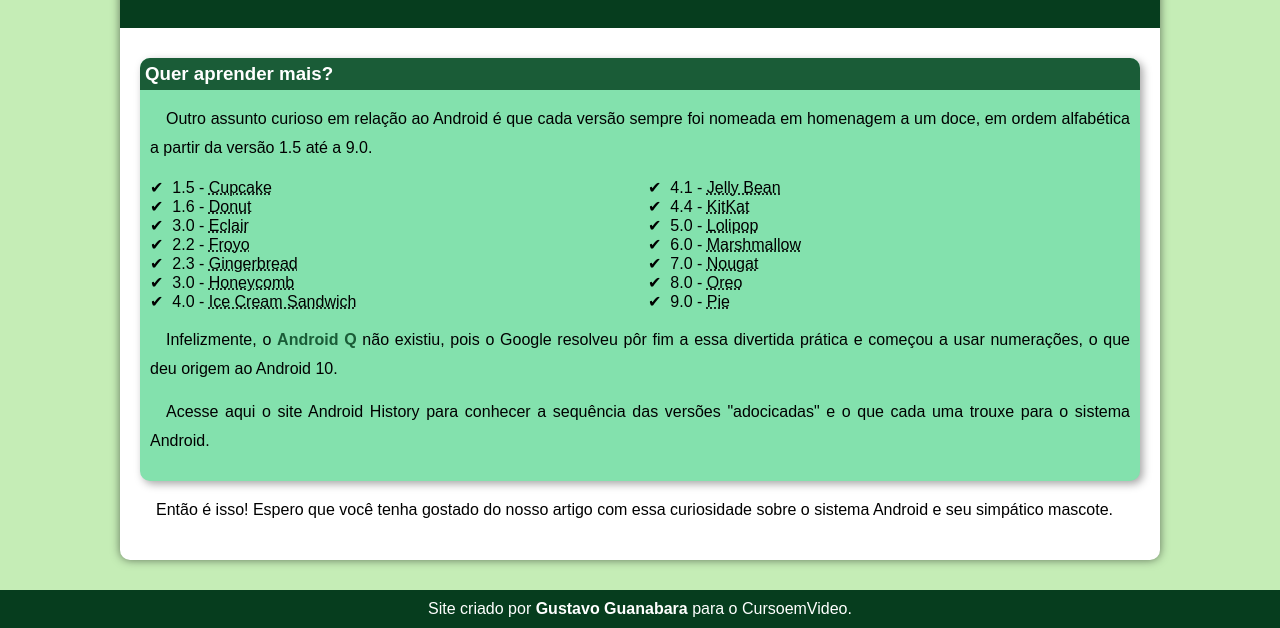
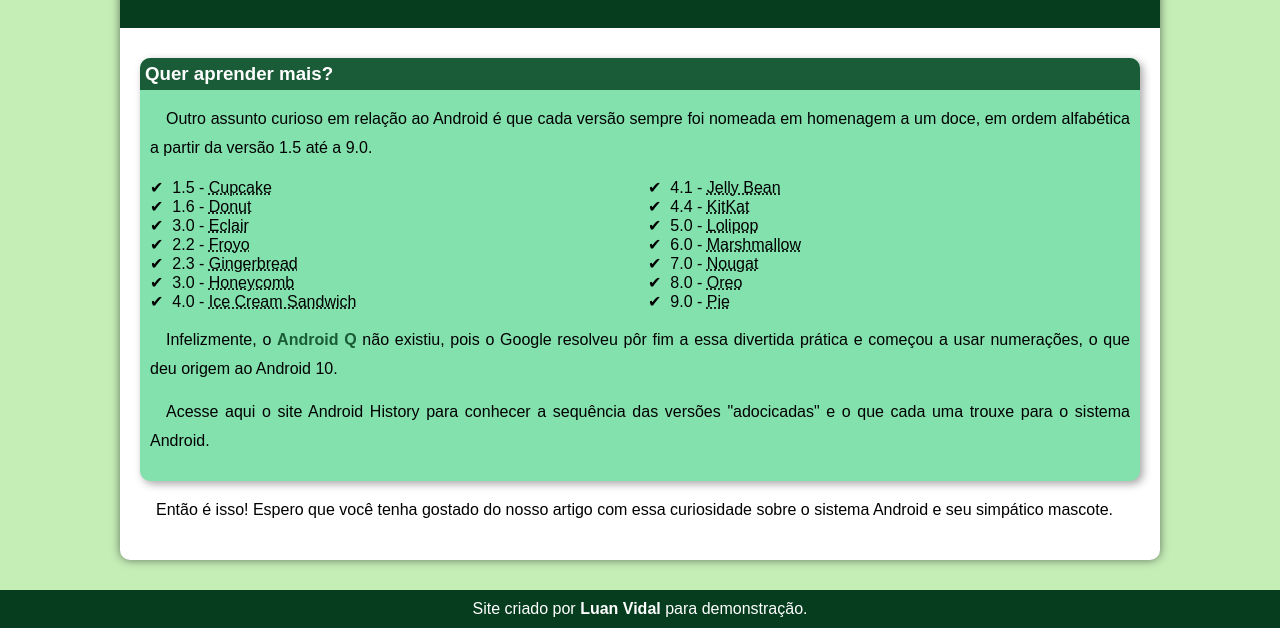
Before and after one commit to Vidall/projeto-android, a plain HTML site: page index.html in a window 1280 px wide. Shown: the part 2357-2985 px from the top of the page. Drawn offline with Linux system fonts and the light colour scheme.

Commit message:
Commit de atualização nome
Modificado nome

```diff
--- a/index.html
+++ b/index.html
@@ -86,7 +86,7 @@
         </article>
     </main>
     <footer>
-        <p>Site criado por <a href="https://github.com/gustavoguanabara/html-css/blob/master/desafios/modulo-02/d010/pacote-projeto-d010.zip" target="_blank">Gustavo Guanabara</a> para o CursoemVideo.</p>
+        <p>Site criado por <a href="https://github.com/gustavoguanabara/html-css/blob/master/desafios/modulo-02/d010/pacote-projeto-d010.zip" target="_blank">Luan Vidal</a> para demonstração.</p>
     </footer>
 </body>
 </html>
```
